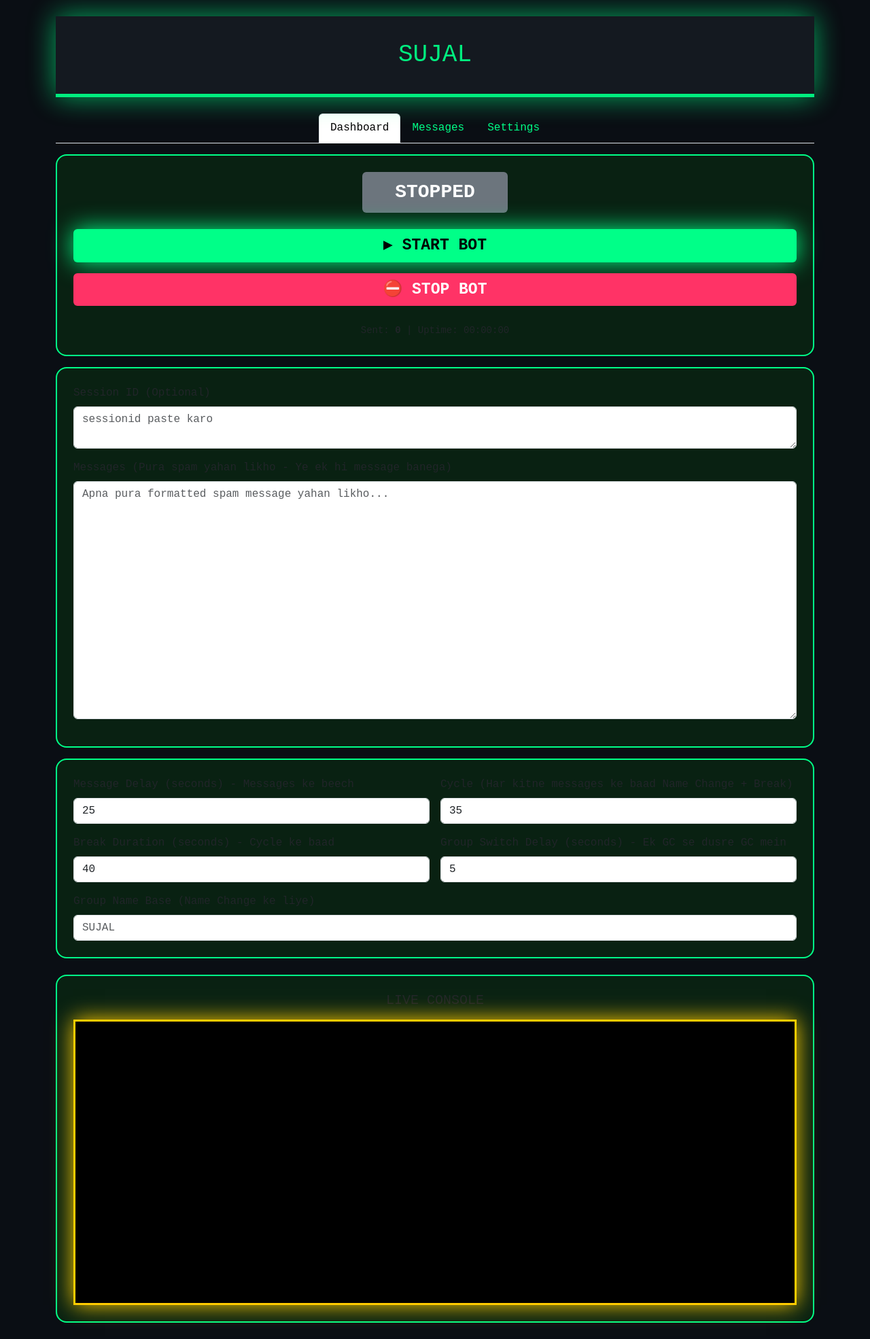
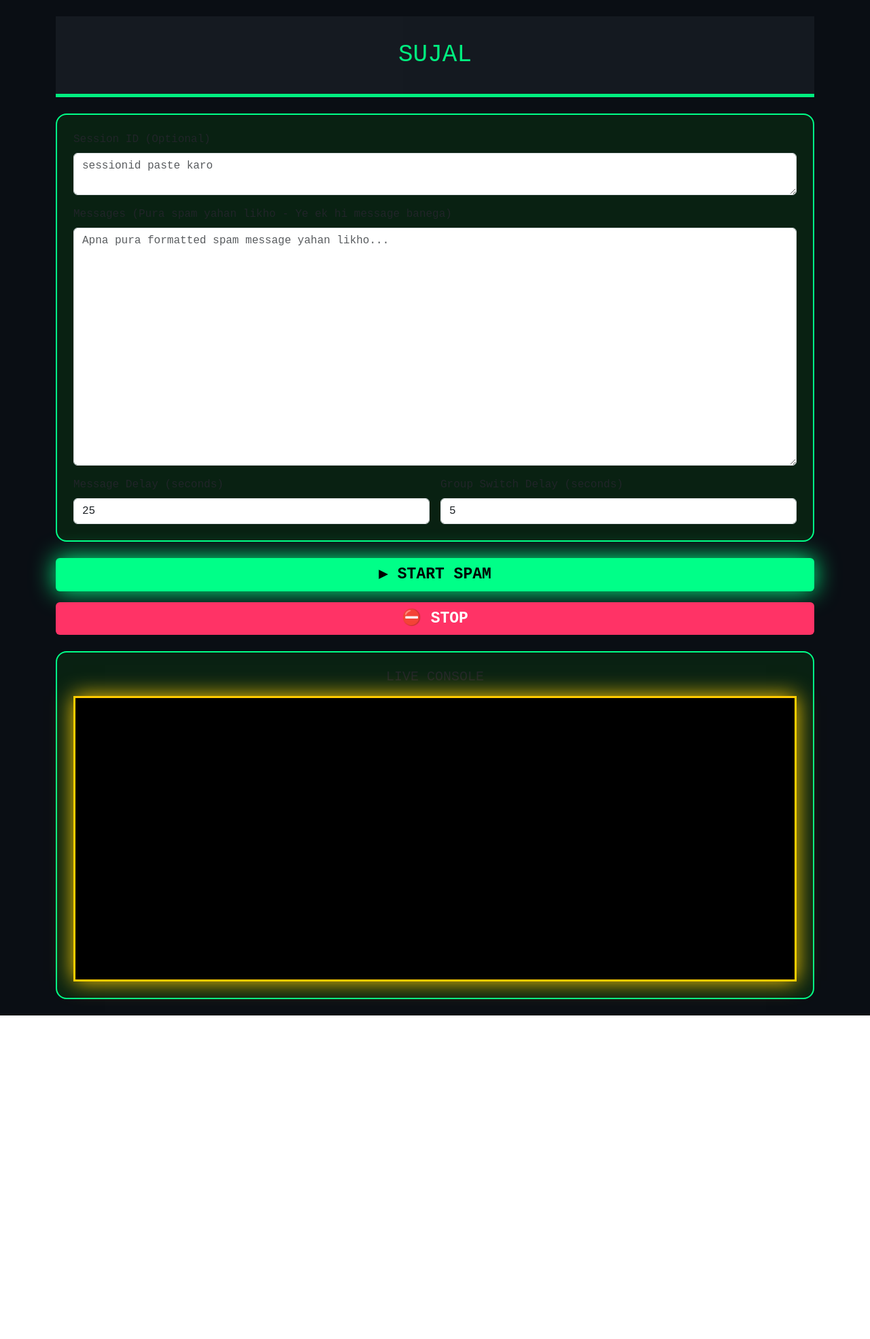
Before and after one commit to sujalshj0-droid/NN, a Flask app: page / in a window 1280 px wide. Shown: the whole page at 68% size. After the commit the page ends 1494 px from the top, so only its background shows below. Run offline with Flask 3, Linux system fonts and the light colour scheme; data that the repository does not hold is empty.

Commit message:
Update index.html

```diff
--- a/templates/index.html
+++ b/templates/index.html
@@ -6,90 +6,29 @@
     <title>SUJAL</title>
     <link href="https://cdn.jsdelivr.net/npm/bootstrap@5.3.3/dist/css/bootstrap.min.css" rel="stylesheet">
     <style>
-        body {
-            background: #0a0e14;
-            color: #00ff88;
-            font-family: 'Courier New', monospace;
+        body { background:#0a0e14; color:#00ff88; font-family:'Courier New', monospace; }
+        .header {
+            background:#161b22;
+            padding:30px;
+            text-align:center;
+            font-size:36px;
+            border-bottom:5px solid #00ff88;
+            animation: breathe 4s infinite ease-in-out;
         }
-        .header {
-            background: #161b22;
-            padding: 30px;
-            text-align: center;
-            font-size: 36px;
-            border-bottom: 5px solid #00ff88;
-            animation: breathe 4s infinite ease-in-out;
-            box-shadow: 0 0 40px rgba(0, 255, 136, 0.7);
-        }
-        @keyframes breathe {
-            0%, 100% { opacity: 1; }
-            50% { opacity: 0.92; }
-        }
-        .card {
-            background: rgba(0,255,0,0.08);
-            border: 2px solid #00ff88;
-            border-radius: 16px;
-        }
-        input, textarea {
-            background: #111;
-            color: #00ff88;
-            border: 1px solid #00ff88;
-        }
-        .console {
-            height: 420px;
-            background: #000;
-            border: 3px solid #ffcc00;
-            padding: 20px;
-            overflow-y: auto;
-            font-size: 15.5px;
-            line-height: 1.65;
-            color: #ffcc00;
-            box-shadow: 0 0 30px #ffcc00;
-        }
-        .btn-start {
-            background: #00ff88;
-            color: #000;
-            font-weight: bold;
-            font-size: 23px;
-            box-shadow: 0 0 35px #00ff88;
-        }
-        .btn-start:hover { transform: scale(1.07); box-shadow: 0 0 55px #00ff88; }
-        .btn-stop {
-            background: #ff3366;
-            color: white;
-            font-weight: bold;
-            font-size: 23px;
-        }
-        .nav-link { color: #00ff88; }
-        .nav-link.active { color: #ffcc00; border-bottom: 3px solid #ffcc00; }
+        @keyframes breathe { 0%,100% { opacity:1; } 50% { opacity:0.92; } }
+        .card { background:rgba(0,255,0,0.08); border:2px solid #00ff88; border-radius:16px; }
+        input, textarea { background:#111; color:#00ff88; border:1px solid #00ff88; }
+        .console { height:420px; background:#000; border:3px solid #ffcc00; padding:20px; overflow-y:auto; font-size:15.5px; line-height:1.65; color:#ffcc00; box-shadow:0 0 30px #ffcc00; }
+        .btn-start { background:#00ff88; color:#000; font-weight:bold; font-size:23px; box-shadow:0 0 35px #00ff88; }
+        .btn-start:hover { transform:scale(1.07); box-shadow:0 0 55px #00ff88; }
+        .btn-stop { background:#ff3366; color:white; font-weight:bold; font-size:23px; }
     </style>
 </head>
 <body>
 <div class="container py-4">
     <div class="header">SUJAL</div>
 
-    <ul class="nav nav-tabs justify-content-center mt-4">
-        <li class="nav-item"><a class="nav-link active" onclick="openTab(0)">Dashboard</a></li>
-        <li class="nav-item"><a class="nav-link" onclick="openTab(1)">Messages</a></li>
-        <li class="nav-item"><a class="nav-link" onclick="openTab(2)">Settings</a></li>
-    </ul>
-
-    <!-- Dashboard -->
-    <div class="tab-content active card p-4 mt-3" id="tab0">
-        <div class="text-center mb-4">
-            <span id="status" class="badge fs-3 px-5 py-3">STOPPED</span>
-        </div>
-        <div class="d-grid gap-3">
-            <button onclick="startBomb()" class="btn btn-start">▶ START BOT</button>
-            <button onclick="stopBomb()" class="btn btn-stop">⛔ STOP BOT</button>
-        </div>
-        <div class="mt-4 text-center">
-            <small>Sent: <span id="sent" class="fw-bold">0</span> |
-                   Uptime: <span id="uptime">00:00:00</span></small>
-        </div>
-    </div>
-
-    <!-- Messages -->
-    <div class="tab-content card p-4 mt-3" id="tab1">
+    <div class="card p-4 mt-4">
         <form id="form">
             <div class="mb-3">
                 <label class="form-label">Session ID (Optional)</label>
@@ -99,36 +38,24 @@
                 <label class="form-label">Messages (Pura spam yahan likho - Ye ek hi message banega)</label>
                 <textarea name="messages" class="form-control" rows="14" placeholder="Apna pura formatted spam message yahan likho..." required></textarea>
             </div>
+            <div class="row g-3">
+                <div class="col-md-6">
+                    <label class="form-label">Message Delay (seconds)</label>
+                    <input name="delay" type="number" step="0.1" class="form-control" value="25">
+                </div>
+                <div class="col-md-6">
+                    <label class="form-label">Group Switch Delay (seconds)</label>
+                    <input name="group_delay" type="number" class="form-control" value="5" min="3" max="15">
+                </div>
+            </div>
         </form>
     </div>
 
-    <!-- Settings -->
-    <div class="tab-content card p-4 mt-3" id="tab2">
-        <div class="row g-3">
-            <div class="col-md-6">
-                <label class="form-label">Message Delay (seconds) - Messages ke beech</label>
-                <input name="delay" type="number" step="0.1" class="form-control" value="25">
-            </div>
-            <div class="col-md-6">
-                <label class="form-label">Cycle (Har kitne messages ke baad Name Change + Break)</label>
-                <input name="cycle" type="number" class="form-control" value="35">
-            </div>
-            <div class="col-md-6">
-                <label class="form-label">Break Duration (seconds) - Cycle ke baad</label>
-                <input name="break_sec" type="number" class="form-control" value="40" min="10" max="60">
-            </div>
-            <div class="col-md-6">
-                <label class="form-label">Group Switch Delay (seconds) - Ek GC se dusre GC mein</label>
-                <input name="group_delay" type="number" class="form-control" value="5" min="3" max="15">
-            </div>
-            <div class="col-md-12">
-                <label class="form-label">Group Name Base (Name Change ke liye)</label>
-                <input name="group_name" type="text" class="form-control" placeholder="SUJAL">
-            </div>
-        </div>
+    <div class="mt-4 d-grid gap-3">
+        <button onclick="startSpam()" class="btn btn-start">▶ START SPAM</button>
+        <button onclick="stopBot()" class="btn btn-stop">⛔ STOP</button>
     </div>
 
-    <!-- Live Console -->
     <div class="card p-4 mt-4">
         <h5 class="text-center mb-3">LIVE CONSOLE</h5>
         <div id="console" class="console"></div>
@@ -136,44 +63,12 @@
 </div>
 
 <script>
-function openTab(n) {
-    document.querySelectorAll('.tab-content').forEach(el => el.classList.remove('active'));
-    document.getElementById('tab'+n).classList.add('active');
-    document.querySelectorAll('.nav-link').forEach(el => el.classList.remove('active'));
-    document.querySelectorAll('.nav-link')[n].classList.add('active');
-}
-
 function updateStatus() {
     fetch("/status").then(r => r.json()).then(d => {
-        document.getElementById("sent").innerText = d.sent;
-        document.getElementById("uptime").innerText = d.uptime;
-
         const statusEl = document.getElementById("status");
         if (d.running) {
             statusEl.innerText = "RUNNING";
-            statusEl.className = "badge bg-danger fs-3 px-5 py-3 status-running";
+            statusEl.className = "badge bg-danger fs-3 px-5 py-3";
         } else {
             statusEl.innerText = "STOPPED";
-            statusEl.className = "badge bg-secondary fs-3 px-5 py-3";
-        }
-
-        document.getElementById("console").innerHTML = d.logs.map(l => `<div>${l}</div>`).join("");
-        document.getElementById("console").scrollTop = 999999;
-    });
-}
-
-function startBomb() {
-    const form = document.getElementById("form");
-    fetch("/start", { method: "POST", body: new FormData(form) })
-        .then(() => updateStatus());
-}
-
-function stopBomb() {
-    fetch("/stop", { method: "POST" }).then(() => updateStatus());
-}
-
-setInterval(updateStatus, 1400);
-updateStatus();
-</script>
-</body>
-</html>
+            statusEl.className = "badge bg-secondary fs-3 px-5 py-
```
